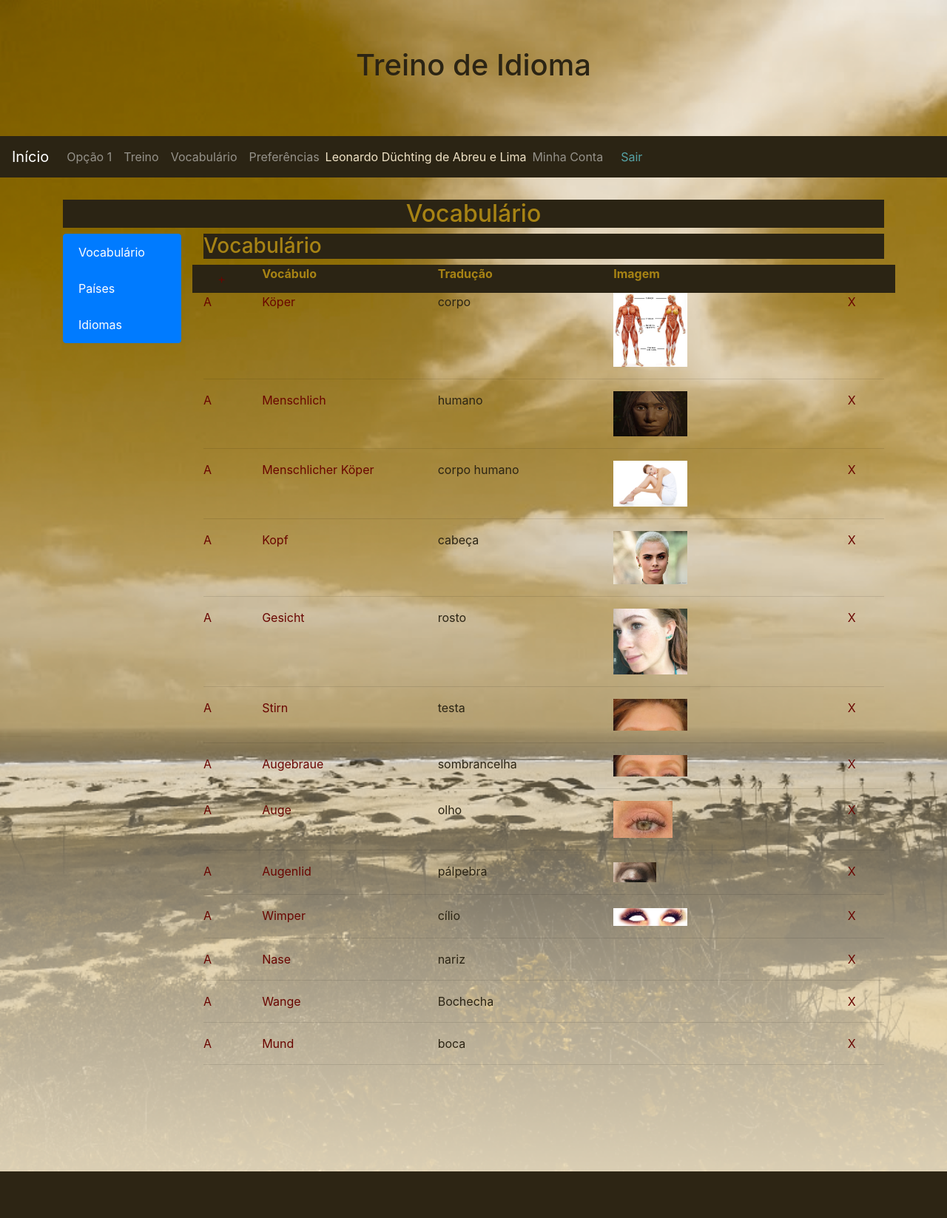
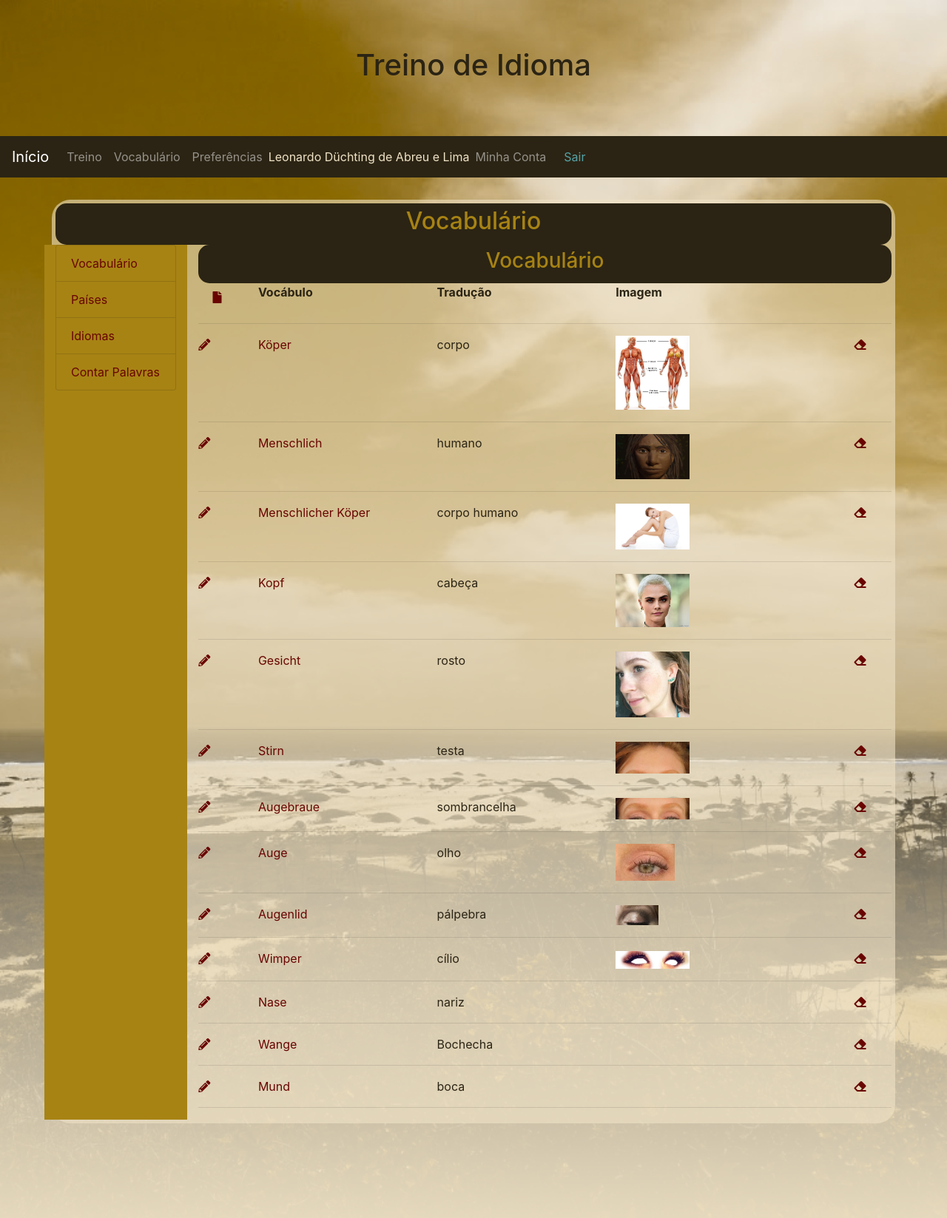
Before and after one commit to recursossauro/Sprachtraining, a Django app: page /Wortschatz/Vokabelliste/ in a window 1280 px wide. Shown: the whole page at 74% size. Before the commit the page ends 1584 px from the top, so only its background shows below. Run offline with Django 3.2, Linux system fonts and the light colour scheme; a user stored in the database is signed in; data comes from the database, SQL or seed files in the repository; both versions use the stored data as it was before the commit; some libraries are stand-ins or nearby versions.

Commit message:
Contador de palavras; melhorias diversas;

```diff
--- a/Basis/static/Stil/Stil.css
+++ b/Basis/static/Stil/Stil.css
@@ -26,17 +26,30 @@ nav a {
 }
 
 header {
+  border: 5px solid #2b2414;
   background-color: #2b2414;
   color: #a78314;
+  border-radius: 15px;
 }
 
-header h1, h2 {
+header, h1, h2 {
   text-align: center;
+}
+
+
+.beige {
+  background-color: rgba(240, 227, 198,0.6);
+  border-radius: 25px;
+  padding: 5px;
+}
+
+.senf {
+  background-color: #a78314;
 }
 
 /*
 Cores
-  #f0e3c6 Bege clarinho
+  #f0e3c6 Bege clarinho em decimal fica: 240, 227, 198
   #2b2414 Marrom escuro
   #a78314 Mostarda;
   #2e0f15 Sienna Escuro
--- a/Basis/templates/Basis.html
+++ b/Basis/templates/Basis.html
@@ -41,9 +41,6 @@
   <div class="collapse navbar-collapse" id="collapsibleNavbar">
     <ul class="navbar-nav">
       <li class="nav-item">
-        <a class="nav-link" href="#">Opção 1</a>
-      </li>
-      <li class="nav-item">
         <a class="nav-link" href="{% url 'ausbildung:index' %}">Treino</a>
       </li>
   {% if user.is_authenticated %}
@@ -78,7 +75,7 @@
   </div>
 </nav>
 
-<div class="container margin-top" style="margin-top:30px">
+<div class="container margin-top beige" style="margin-top:30px">
  {% block mensagem %}
   {% for mensagem in messages %}
     <aside class="alert alert-{{ mensagem.tags }}">
@@ -88,7 +85,6 @@
  {% endblock %}
 
  {% block Inhalt %}
-
  {% endblock %}
 </div>
 
--- a/Wortschatz/templates/Wortschatz/Vokabelliste.html
+++ b/Wortschatz/templates/Wortschatz/Vokabelliste.html
@@ -7,9 +7,9 @@
   <h3>Vocabulário</h3>
 </header>
 <section class="">
-  <header class="row">
+  <div class="row">
     <div class="col-1 btn">
-      <a href="{% url 'Wortschatz:neuesWortschatz' %}" class="">+</a>
+      <a href="{% url 'Wortschatz:neuesWortschatz' %}" class=""><i class="fas fa-file"></i></a>
     </div>
     <div class="col-3">
       <b>Vocábulo</b>
@@ -22,12 +22,17 @@
     </div>
     <div class="col-1">
     </div>
-  </header>
+  </div>
+  <div class="row">
+    <div class="col-12">
+      <hr>
+    </div>
+  </div>
   {% if object_list %}
     {% for Wort in object_list %}
       <div class="row">
         <div class="col-1 bnt">
-          <a href="{% url 'Wortschatz:andernWortschatz' Wort.pk %}">A</a>
+          <a href="{% url 'Wortschatz:andernWortschatz' Wort.pk %}"><i class="fas fa-pencil-alt"></i></a>
         </div>
         <div class="col-3">
           <a href=" {% url 'Wortschatz:Wortschatz' Wort.pk %} ">{{ Wort.wort }}</a>
@@ -39,7 +44,7 @@
           {% if Wort.bild %}<img src="{{Wort.bild.url}}" alt="Wort.wort" style="max-width:100px;">{% endif %}
         </picture>
         <div class="col-1">
-          <a href="{% url 'Wortschatz:Wortschatzloschen' Wort.pk %}">X</a>
+          <a href="{% url 'Wortschatz:Wortschatzloschen' Wort.pk %}"><i class="fas fa-eraser"></i></a>
         </div>
       </div>
       <div class="row">
--- a/Wortschatz/templates/Wortschatz/index.html
+++ b/Wortschatz/templates/Wortschatz/index.html
@@ -7,11 +7,12 @@
   <h2>Vocabulário</h2>
 </header>
 <article class="row">
-    <div class="col-md-2">
+    <div class="col-md-2 senf">
         <div class="list-group">
-          <a href="{% url 'Wortschatz:Vokabelliste' %}" class="list-group-item active">Vocabulário</a>
-          <a href="{% url 'Wortschatz:Landerliste' %}" class="list-group-item active">Países</a>
-          <a href="{% url 'Wortschatz:Sprachliste' %}" class="list-group-item active">Idiomas</a>
+          <a href="{% url 'Wortschatz:Vokabelliste' %}" class="list-group-item senf">Vocabulário</a>
+          <a href="{% url 'Wortschatz:Landerliste' %}" class="list-group-item senf">Países</a>
+          <a href="{% url 'Wortschatz:Sprachliste' %}" class="list-group-item senf">Idiomas</a>
+          <a href="{% url 'Wortschatz:zahltWorter' %}" class="list-group-item senf">Contar Palavras</a>
         </div>
     </div>
     <div class="col-md-10">
--- a/Wortschatz/urls.py
+++ b/Wortschatz/urls.py
@@ -13,6 +13,7 @@ from .views import (
     # Wortschatz
     BenutzervorgabenCreateView, BenutzervorgabenUpdateView, BenutzervorgabenDetailView,
     NeuesWortschatzCreateView, WortschatzDetailView, WortschatzListView, AndernWortschatzUpdateView, WortschatzloschenDeleteView,
+    ZahltWorterTemplateView,
     )
 
 urlpatterns = [
@@ -38,5 +39,7 @@ urlpatterns = [
     path('neuesWortschatz/', NeuesWortschatzCreateView.as_view(), name='neuesWortschatz'),
     path('<int:pk>/andernWortschatz/', AndernWortschatzUpdateView.as_view(), name='andernWortschatz'),
     path('<int:pk>/Wortschatzloschen/', WortschatzloschenDeleteView.as_view(), name='Wortschatzloschen'),
+    #
+    path('zahltWorter/', ZahltWorterTemplateView.as_view(), name='zahltWorter'),
 
 ]
--- a/Wortschatz/views.py
+++ b/Wortschatz/views.py
@@ -149,3 +149,6 @@ class WortschatzloschenDeleteView(DeleteView):
     model = Wortschatz
     template_name = 'Wortschatz/Wortschatzloschen.html'
     success_url = reverse_lazy('Wortschatz:Vokabelliste')
+
+class ZahltWorterTemplateView(LoginRequiredMixin, TemplateView):
+    template_name = 'Wortschatz/zahltWorter.html'
--- a/ausbildung/forms.py
+++ b/ausbildung/forms.py
@@ -3,6 +3,7 @@ from django import forms
 from .models import Antwort
 
 class UbersetzenModelForm(forms.ModelForm):
+
 
     class Meta():
         model = Antwort
--- a/ausbildung/templates/ausbildung/index.html
+++ b/ausbildung/templates/ausbildung/index.html
@@ -10,7 +10,7 @@
     <div class="col-md-2">
         <div class="list-group">
           <a href="{% url 'ausbildung:index' %}" class="list-group-item active">Treino de Vocabulário</a>
-          <a href="{% url 'ausbildung:ubersetzen' %}" class="list-group-item active">Simples</a>
+          <a href="{% url 'ausbildung:Prufung' %}" class="list-group-item active">Treinamento</a>
           <a href="{% url 'ausbildung:Antworten' %}" class="list-group-item active">Desempenho</a>
         </div>
     </div>
--- a/ausbildung/urls.py
+++ b/ausbildung/urls.py
@@ -1,10 +1,12 @@
 from django.urls import path
 
-from ausbildung.views import IndexView, UbersetzenCreateView, AntwortenListView
+from ausbildung.views import IndexView, UbersetzenCreateView, AntwortenListView, PrufungCreateView
 
 urlpatterns = [
     path('',IndexView.as_view(),name='index'),
     path('ubersetzen/',UbersetzenCreateView.as_view(),name='ubersetzen'),
     path('<int:pk>/ubersetzen/',UbersetzenCreateView.as_view(),name='ubersetzen'),
-    path('Antworten/', AntwortenListView.as_view(), name='Antworten')
+    path('Antworten/', AntwortenListView.as_view(), name='Antworten'),
+    path('Prufung/', PrufungCreateView.as_view(), name='Prufung'),
+    path('<int:pk>/Prufung/', PrufungCreateView.as_view(), name='Prufung'),
 ]
--- a/requirements.txt
+++ b/requirements.txt
@@ -1,4 +1,5 @@
-Django==2.2.6
+asgiref==3.2.3
+Django==3.0
 django-widget-tweaks==1.4.5
 Pillow==6.2.1
 pkg-resources==0.0.0
```
Also changed, not shown: ausbildung/models.py (+46 -9 lines), ausbildung/templates/ausbildung/Training_mit_zufalligen_Fragen.html (+17 -10 lines), ausbildung/views.py (+51 -2 lines), db (Cópia em conflito de liberdade 2019-12-02).sqlite3 (deleted), db.sqlite3.
